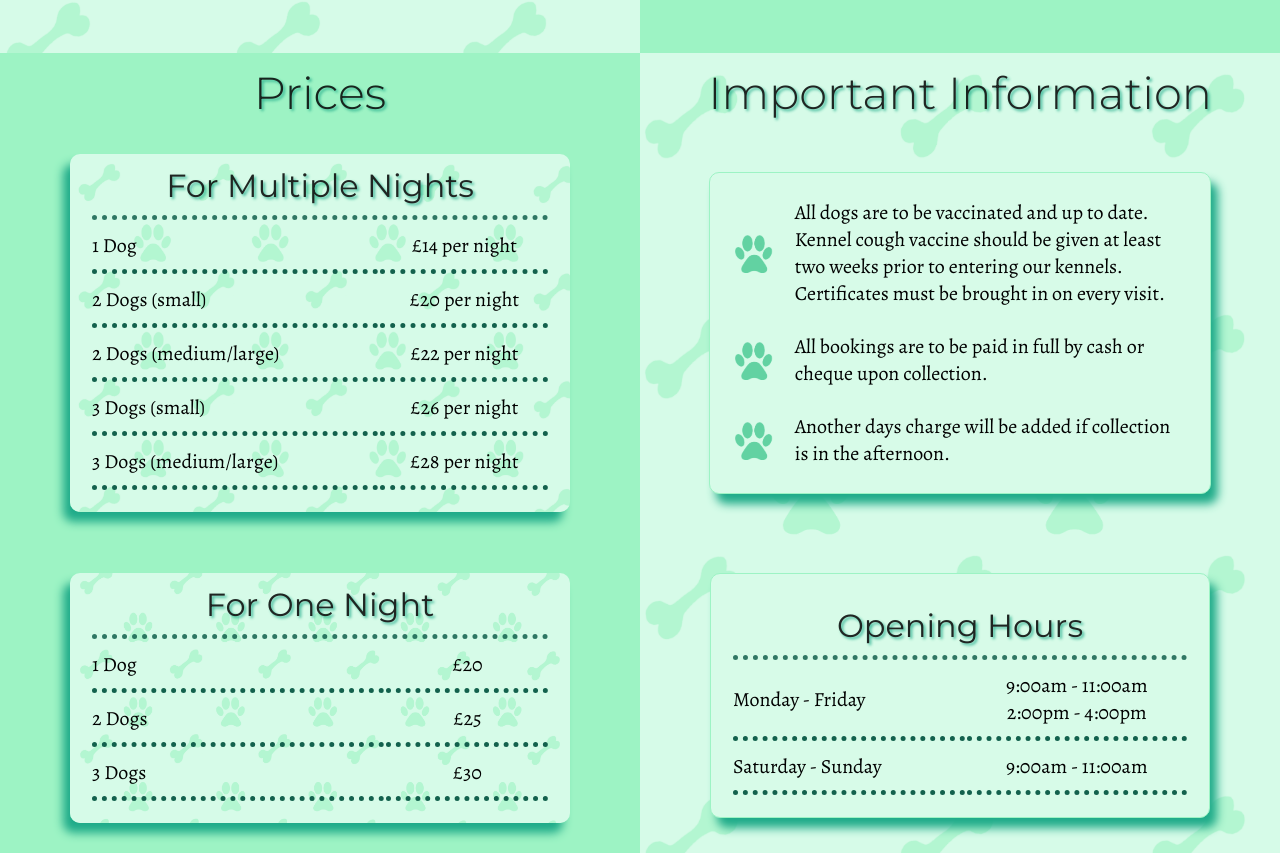
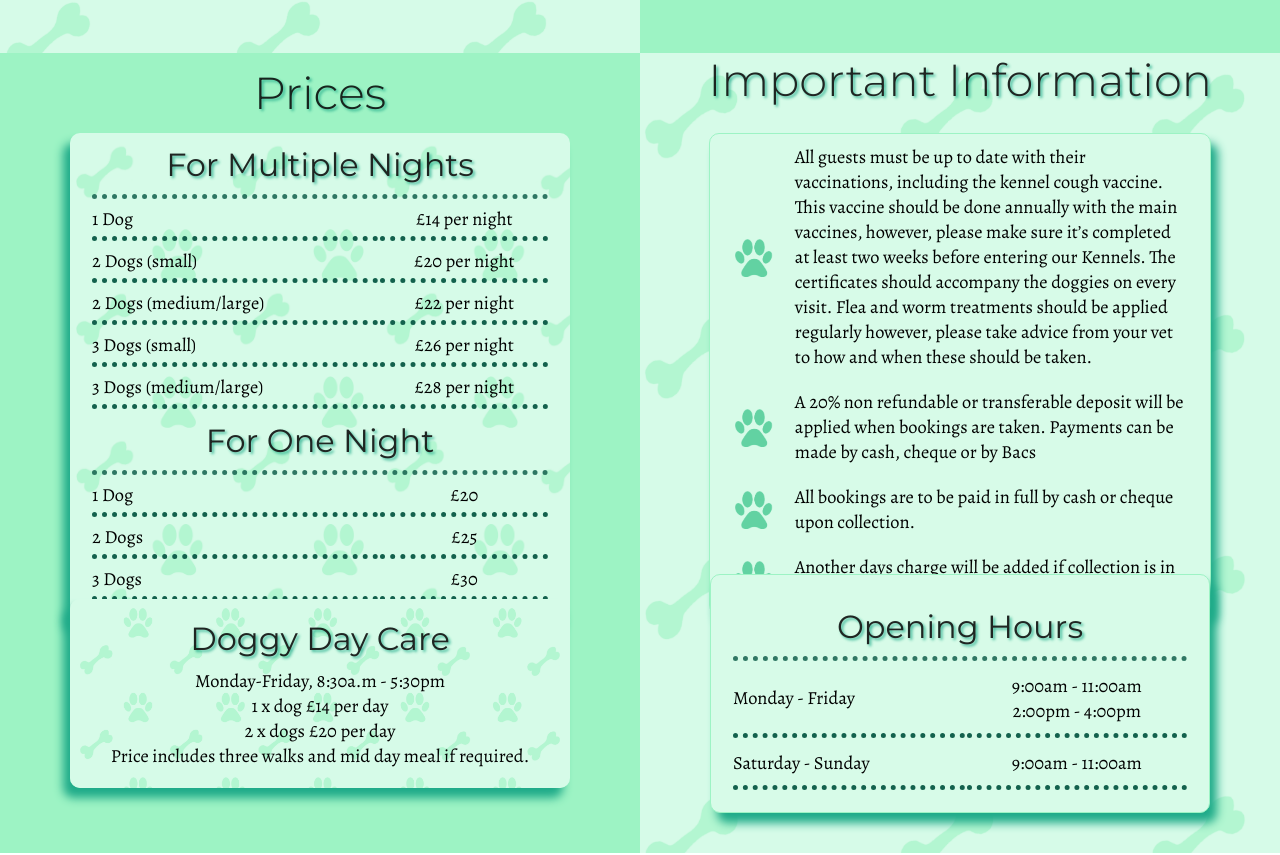
Before and after one commit to Velocima/green-lawns, a React (Create React App) app: page /services in a window 1280 px wide. Shown: the part 747-1602 px from the top of the page. Built offline with nearby package versions, Linux system fonts and the light colour scheme.

Commit message:
information updated

```diff
--- a/src/components/Services.jsx
+++ b/src/components/Services.jsx
@@ -54,8 +54,6 @@ export default function Services() {
 						<td>3 Dogs (medium/large)</td>
 						<td>£28 per night</td>
 					</tr>
-				</table>
-				<table className='one-night'>
 					<tr>
 						<th colSpan='2'>For One Night</th>
 					</tr>
@@ -72,6 +70,16 @@ export default function Services() {
 						<td>£30</td>
 					</tr>
 				</table>
+				<p className='doggy-daycare'>
+					<span>Doggy Day Care</span>
+					Monday-Friday, 8:30a.m - 5:30pm
+					<br />
+					1 x dog £14 per day
+					<br />
+					2 x dogs £20 per day
+					<br />
+					Price includes three walks and mid day meal if required.
+				</p>
 			</section>
 			<section className='important-information'>
 				<h1>Important Information</h1>
@@ -79,10 +87,23 @@ export default function Services() {
 					<li>
 						<img src={bullet} alt='' />
 						<p>
-							All dogs are to be vaccinated and up to date. Kennel
-							cough vaccine should be given at least two weeks
-							prior to entering our kennels. Certificates must be
-							brought in on every visit.
+							All guests must be up to date with their
+							vaccinations, including the kennel cough vaccine.
+							This vaccine should be done annually with the main
+							vaccines, however, please make sure it’s completed
+							at least two weeks before entering our Kennels. The
+							certificates should accompany the doggies on every
+							visit. Flea and worm treatments should be applied
+							regularly however, please take advice from your vet
+							to how and when these should be taken.
+						</p>
+					</li>
+					<li>
+						<img src={bullet} alt='' />
+						<p>
+							A 20% non refundable or transferable deposit will be
+							applied when bookings are taken. Payments can be
+							made by cash, cheque or by Bacs
 						</p>
 					</li>
 					<li>
--- a/src/css/services.css
+++ b/src/css/services.css
@@ -4,12 +4,11 @@
   display: grid;
   grid-template-columns: 1fr 1fr;
   grid-template-rows: 90vh 100vh 30vh;
-  flex-direction: column;
-  justify-content: center;
   margin-top: 10vh; }
   .services h1,
   .services h2,
-  .services th {
+  .services th,
+  .services span {
     font-family: "Montserrat", sans-serif;
     font-weight: 300;
     text-shadow: 2px 2px 3px #1fab89;
@@ -18,7 +17,7 @@
   .services td,
   .services li {
     font-family: "Alegreya", serif;
-    font-size: 20px; }
+    font-size: 1.15rem; }
   .services .our-services {
     grid-area: 1 / 1 / 2 / 3;
     width: 100%;
@@ -73,12 +72,8 @@
       font-size: 2vw; }
     .services .prices .multiple-nights {
       height: 40vh; }
-    .services .prices .one-night {
+    .services .prices table {
       align-self: start;
-      position: relative;
-      top: 5vh;
-      height: 25vh; }
-    .services .prices table {
       width: 500px;
       padding: 0 20px 20px;
       border-radius: 10px;
@@ -89,21 +84,42 @@
       box-shadow: -7px 10px 10px #1fab89; }
       .services .prices table tr th {
         font-size: 2rem;
-        font-weight: 400; }
+        font-weight: 400;
+        padding: 10px 0; }
       .services .prices table tr td,
       .services .prices table tr th {
         border-bottom: 5px dotted #13614d;
-        border-right: none;
-        padding: 10px 0; }
+        border-right: none; }
+      .services .prices table tr td {
+        padding: 5px 0; }
       .services .prices table tr td:nth-child(2) {
         text-align: center; }
+    .services .prices p {
+      box-sizing: border-box;
+      align-self: center;
+      width: 500px;
+      padding: 20px 20px;
+      border-radius: 10px;
+      background: url("../images/doggo-background-texture-3.png");
+      background-repeat: no-repeat;
+      background-size: cover;
+      background-position: 3%;
+      box-shadow: -7px 10px 10px #1fab89;
+      text-align: center; }
+      .services .prices p span {
+        display: block;
+        width: 100%;
+        font-size: 2rem;
+        font-weight: 400;
+        padding-bottom: 10px; }
   .services .important-information {
     grid-area: 2 / 2 / 3 / 3;
     background: linear-gradient(#d7fbe8, white);
     width: 100%;
     height: 100%;
     display: grid;
-    place-items: center;
+    justify-items: center;
+    align-items: start;
     grid-template-rows: 10vh 50vh 40vh;
     background: url("../images/doggo-background-texture-3.png");
     background-repeat: no-repeat;
@@ -116,7 +132,6 @@
       display: flex;
       flex-direction: column;
       justify-content: space-evenly;
-      height: 40vh;
       width: 480px;
       padding-right: 20px;
       border-radius: 10px;
@@ -125,6 +140,7 @@
       border: 1px solid #9df3c4;
       list-style-type: none; }
       .services .important-information ul li {
+        padding: 10px 0;
         display: flex;
         align-items: center;
         margin-left: 25px;
@@ -135,9 +151,7 @@
           height: 40px;
           padding-right: 20px; }
     .services .important-information table {
-      align-self: start;
-      position: relative;
-      top: 5vh;
+      align-self: center;
       height: 25vh;
       width: 500px;
       background-color: #d7fbe8;
--- a/src/scss/services.scss
+++ b/src/scss/services.scss
@@ -4,12 +4,11 @@
 	display: grid;
 	grid-template-columns: 1fr 1fr;
 	grid-template-rows: 90vh 100vh 30vh;
-	flex-direction: column;
-	justify-content: center;
 	margin-top: 10vh;
 	h1,
 	h2,
-	th {
+	th,
+	span {
 		font-family: $title-font;
 		font-weight: 300;
 		text-shadow: 2px 2px 3px $green4;
@@ -19,7 +18,7 @@
 	td,
 	li {
 		font-family: $text-font;
-		font-size: 20px;
+		font-size: 1.15rem;
 	}
 
 	.our-services {
@@ -86,13 +85,8 @@
 		.multiple-nights {
 			height: 40vh;
 		}
-		.one-night {
+		table {
 			align-self: start;
-			position: relative;
-			top: 5vh;
-			height: 25vh;
-		}
-		table {
 			width: 500px;
 			padding: 0 20px 20px;
 			border-radius: 10px;
@@ -105,16 +99,39 @@
 				th {
 					font-size: 2rem;
 					font-weight: 400;
+					padding: 10px 0;
 				}
 				td,
 				th {
 					border-bottom: 5px dotted $green5;
 					border-right: none;
-					padding: 10px 0;
+				}
+				td {
+					padding: 5px 0;
 				}
 				td:nth-child(2) {
 					text-align: center;
 				}
+			}
+		}
+		p {
+			box-sizing: border-box;
+			align-self: center;
+			width: 500px;
+			padding: 20px 20px;
+			border-radius: 10px;
+			background: url('../images/doggo-background-texture-3.png');
+			background-repeat: no-repeat;
+			background-size: cover;
+			background-position: 3%;
+			box-shadow: -7px 10px 10px $green4;
+			text-align: center;
+			span {
+				display: block;
+				width: 100%;
+				font-size: 2rem;
+				font-weight: 400;
+				padding-bottom: 10px;
 			}
 		}
 	}
@@ -124,7 +141,8 @@
 		width: 100%;
 		height: 100%;
 		display: grid;
-		place-items: center;
+		justify-items: center;
+		align-items: start;
 		grid-template-rows: 10vh 50vh 40vh;
 		background: url('../images/doggo-background-texture-3.png');
 		background-repeat: no-repeat;
@@ -138,7 +156,6 @@
 			display: flex;
 			flex-direction: column;
 			justify-content: space-evenly;
-			height: 40vh;
 			width: 480px;
 			padding-right: 20px;
 			border-radius: 10px;
@@ -147,6 +164,7 @@
 			border: 1px solid $green2;
 			list-style-type: none;
 			li {
+				padding: 10px 0;
 				display: flex;
 				align-items: center;
 				img {
@@ -161,9 +179,7 @@
 		}
 
 		table {
-			align-self: start;
-			position: relative;
-			top: 5vh;
+			align-self: center;
 			height: 25vh;
 			width: 500px;
 			background-color: $green1;
```
